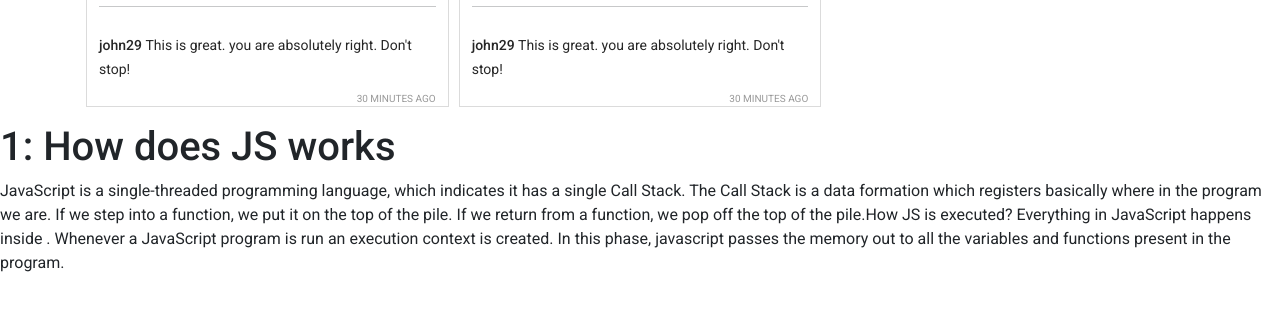
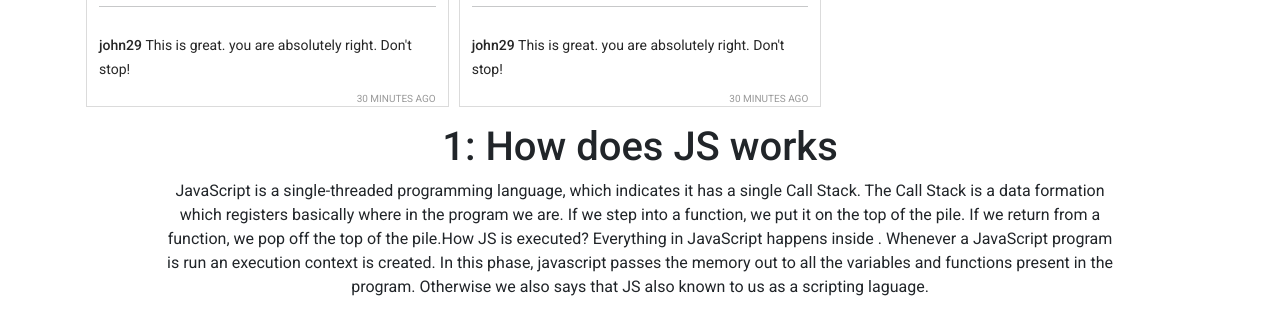
Before and after one commit to atiqurrahman96/insta-shohor-assignment, a plain HTML site: page index.html in a window 1280 px wide. Shown: the part 1425-1740 px from the top of the page. Before the commit the page ends 1716 px from the top, so only its background shows below. Drawn offline with nearby package versions, Linux system fonts and the light colour scheme.

Commit message:
stlye added

```diff
--- a/index.html
+++ b/index.html
@@ -78,11 +78,11 @@
             </div>
         </main>
         <!-- answer to the question is added  -->
-        <section>
+        <section class="mx-auto w-75  text-center">
             <h1>1: How does JS works</h1>
-            <p>
+            <p class="mx-auto w-100 text-center">
                 JavaScript is a single-threaded programming language, which indicates  it has a single Call Stack. The Call Stack is a data formation  which registers basically where in the program we are. If we step into a function, we put it on the top of the pile. If we return from a function, we pop off the top of the pile.How JS is executed?
-                Everything in JavaScript happens inside . Whenever a JavaScript program is run an execution context is created. In this phase, javascript passes the memory out  to all the variables and functions present in the program.</p>
+                Everything in JavaScript happens inside . Whenever a JavaScript program is run an execution context is created. In this phase, javascript passes the memory out  to all the variables and functions present in the program. Otherwise we also says that JS also known to us as a scripting laguage.</p>
         </section>
         <footer></footer>
 
```
